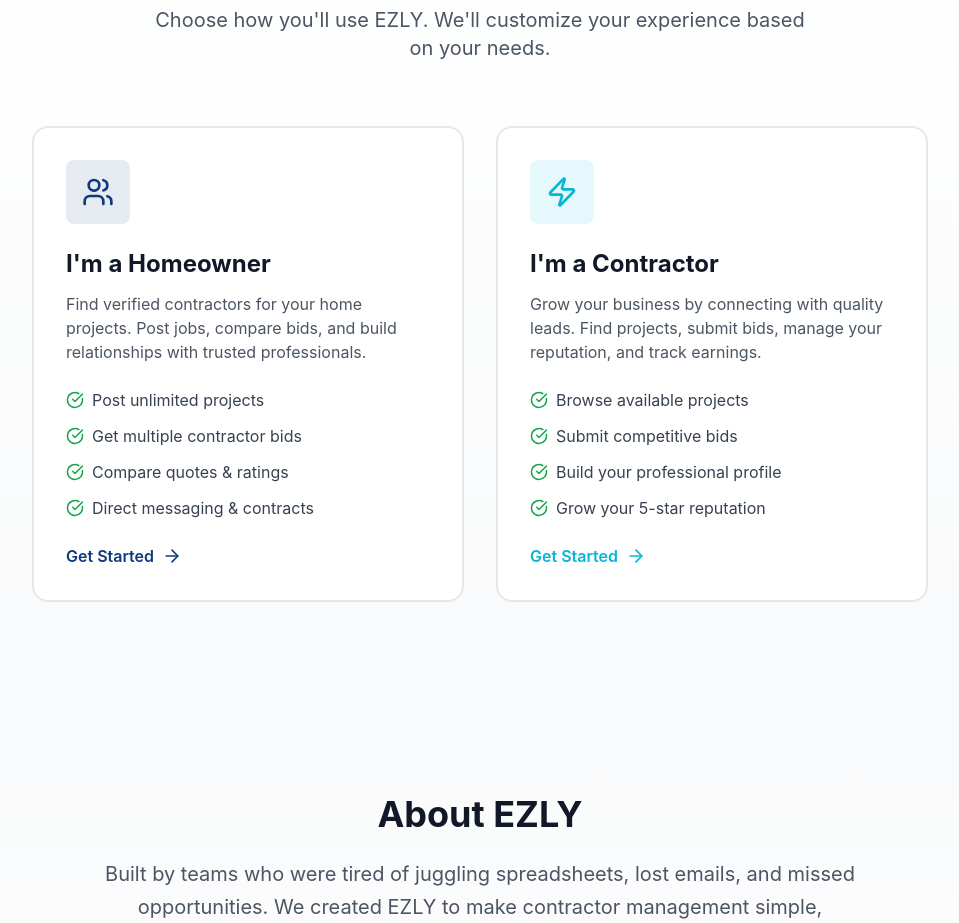
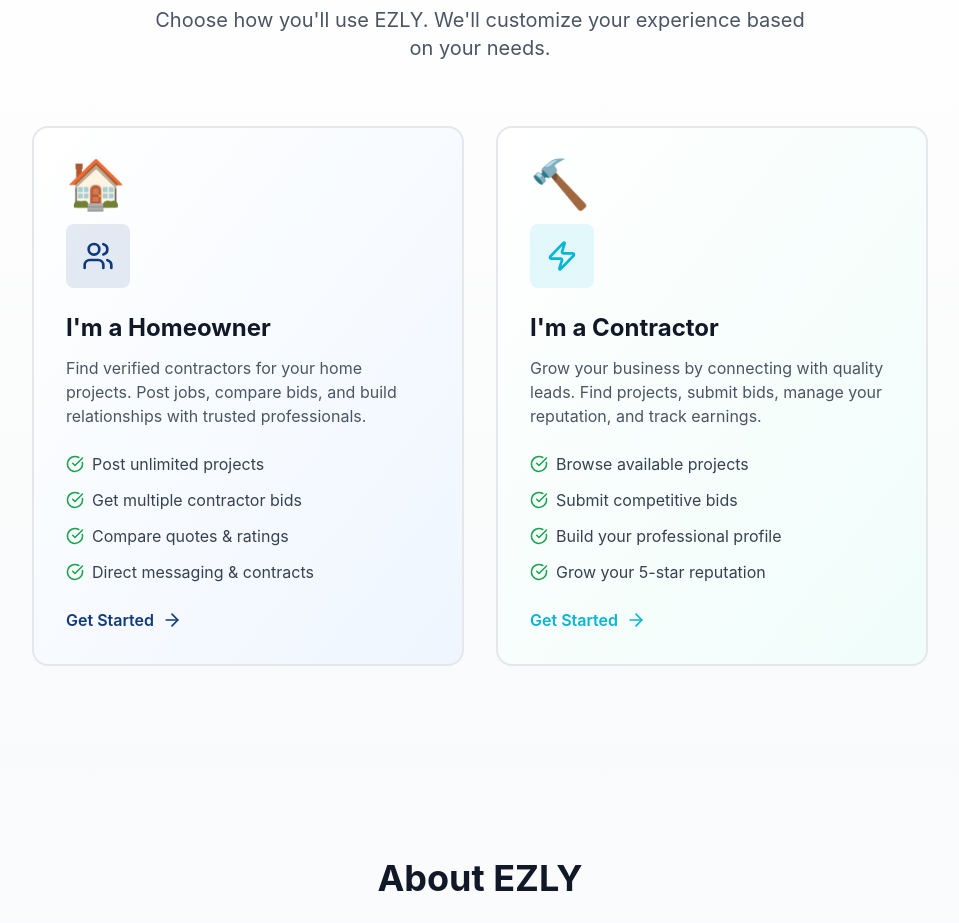
Before and after one commit to bpnelsen/ezly-dashboard, a Next.js app: page / in a window 1280 px wide. Shown: the part 1460-2383 px from the top of the page, without its empty margins (160-1119 px from the left). Built offline with nearby package versions, Linux system fonts and the light colour scheme.

Commit message:
Add graphical elements: Hero gradients, role card emojis, improved visuals

```diff
--- a/app/page.tsx
+++ b/app/page.tsx
@@ -123,8 +123,11 @@
             {/* Homeowner Card */}
             <Link
               href="/signup?role=homeowner"
-              className="group bg-white rounded-2xl border-2 border-gray-200 hover:border-ezly-navy hover:shadow-xl transition-all duration-300 p-8"
+              className="group bg-gradient-to-br from-white to-blue-50 rounded-2xl border-2 border-gray-200 hover:border-ezly-navy hover:shadow-xl transition-all duration-300 p-8 relative overflow-hidden"
             >
+              <div className="absolute top-0 right-0 w-32 h-32 bg-blue-100/50 rounded-full blur-2xl opacity-0 group-hover:opacity-100 transition"></div>
+              <div className="relative z-10">
+                <div className="text-5xl mb-4">🏠</div>
                 <div className="p-4 rounded-lg bg-ezly-navy/10 text-ezly-navy w-fit mb-6 group-hover:bg-ezly-navy group-hover:text-white transition">
                   <Users size={32} />
                 </div>
@@ -158,13 +161,17 @@
                   <span>Get Started</span>
                   <ArrowRight size={20} />
                 </div>
+              </div>
             </Link>
 
             {/* Contractor Card */}
             <Link
               href="/signup?role=contractor"
-              className="group bg-white rounded-2xl border-2 border-gray-200 hover:border-ezly-teal hover:shadow-xl transition-all duration-300 p-8"
+              className="group bg-gradient-to-br from-white to-teal-50 rounded-2xl border-2 border-gray-200 hover:border-ezly-teal hover:shadow-xl transition-all duration-300 p-8 relative overflow-hidden"
             >
+              <div className="absolute top-0 right-0 w-32 h-32 bg-teal-100/50 rounded-full blur-2xl opacity-0 group-hover:opacity-100 transition"></div>
+              <div className="relative z-10">
+                <div className="text-5xl mb-4">🔨</div>
                 <div className="p-4 rounded-lg bg-ezly-teal/10 text-ezly-teal w-fit mb-6 group-hover:bg-ezly-teal group-hover:text-white transition">
                   <Zap size={32} />
                 </div>
@@ -197,6 +204,7 @@
                 <div className="flex items-center gap-2 text-ezly-teal font-semibold group-hover:gap-3 transition-all">
                   <span>Get Started</span>
                   <ArrowRight size={20} />
+                </div>
               </div>
             </Link>
           </div>
```
Lines whose indentation alone changed are shown as unchanged.
